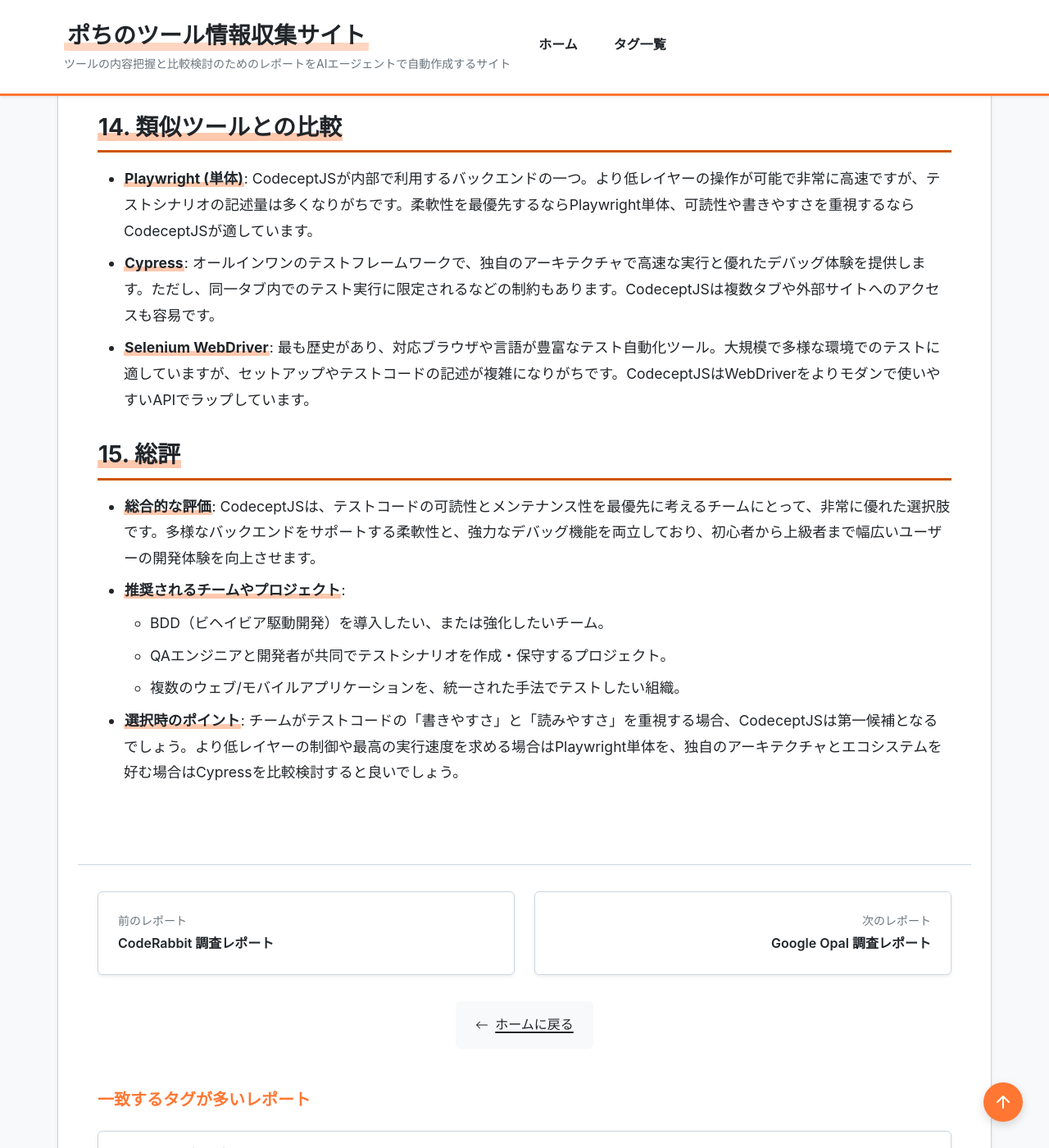
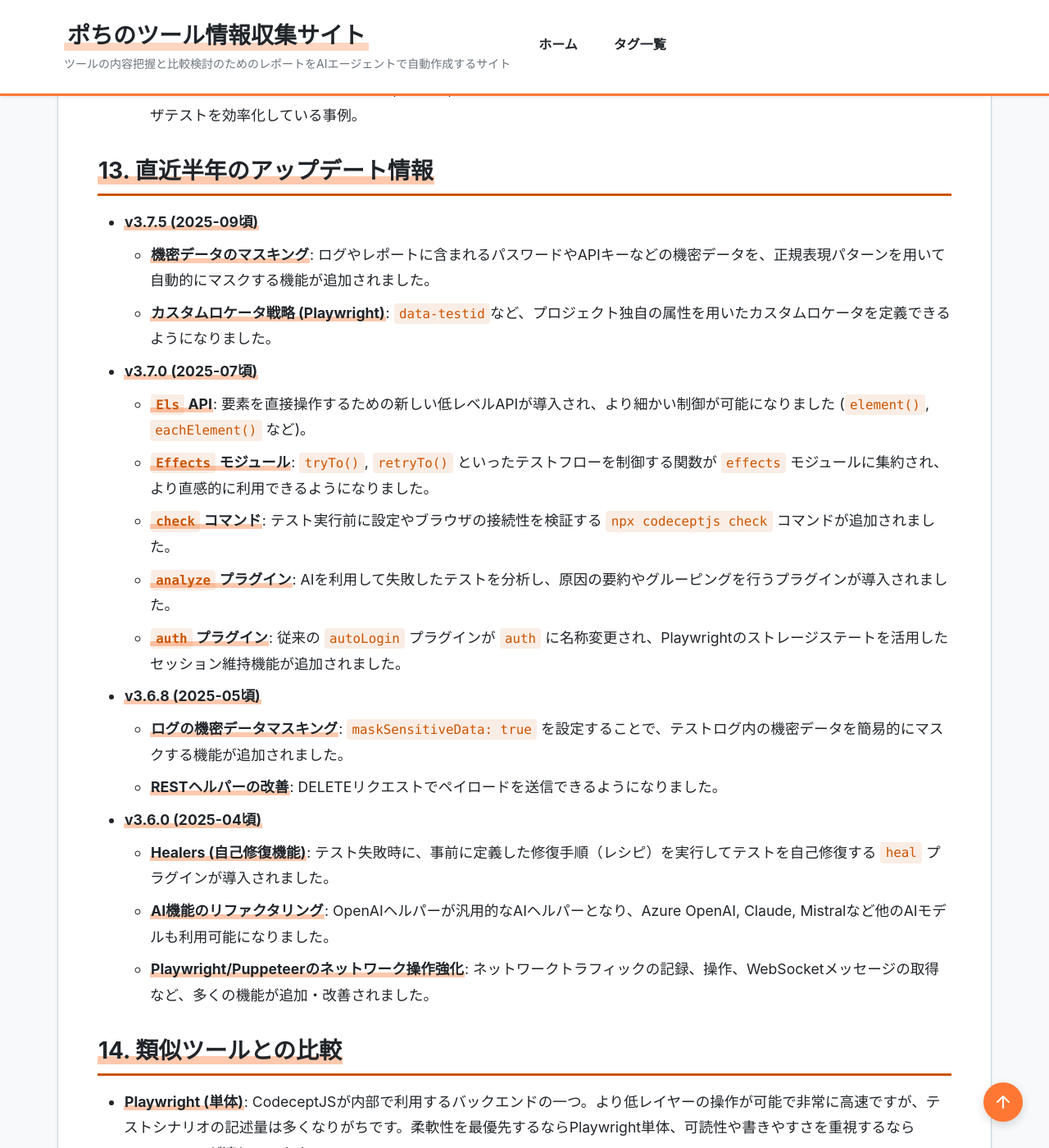
Before and after one commit to aegisfleet/tool-survey-report, a Jekyll site: the page built from _reports/codeceptjs.md, in a window 1280 px wide and 1400 px high, scrolled down 6171 px. Shown: the whole window at 82% size. Built offline with Jekyll 4.4.1, drawn with Linux system fonts in a browser that asks for light colours; some of the changed text lies outside the part shown.

Commit message:
feat: CodeceptJSレポートを最新情報に更新 (#139)
公式のChangelogに基づき、CodeceptJSの調査レポートを最新化しました。

- `last_updated`を更新
- v3.7.xの新機能（機密データマスキング、Els API、Effectsモジュール、analyzeプラグイン等）を「主要機能」に追記
- 「直近半年のアップデート情報」セクションを、v3.6.0からv3.7.5までの具体的なリリース内容に書き換え

Co-authored-by: google-labs-jules[bot] <161369871+google-labs-jules[bot]@users.noreply.github.com>

```diff
--- a/_reports/codeceptjs.md
+++ b/_reports/codeceptjs.md
@@ -46,8 +46,13 @@ relationships:
 * **ドライバ非依存**: Playwright, WebDriver, Puppeteerなどのバックエンドを切り替えても、テストコード自体は変更する必要がありません。
 * **インタラクティブデバッグ**: テスト実行を一時停止し、ブラウザの状態で対話的にコマンドを試すことができる強力なデバッグ機能を提供します。
 * **ページオブジェクトモデル**: UIの要素とロジックをページごとにカプセル化することで、テストコードの再利用性とメンテナンス性を向上させます。
-* **AIによる自己修復機能**: OpenAI GPTと連携し、セレクタの変更などで失敗したテストを自動的に修復する実験的な機能を持っています。
+* **AIによるテスト機能**:
+    * **自己修復機能**: OpenAI GPTと連携し、セレクタの変更などで失敗したテストを自動的に修復する実験的な機能を持っています (heal plugin)。
+    * **テスト分析**: 失敗したテストを分析し、原因の要約やグルーピングを行うAIプラグイン(analyze plugin)を提供します。
 * **豊富なレポート機能**: 標準でHTML, XML, JSON形式のレポートを生成でき、スクリーンショットやビデオ記録も簡単に組み込めます。
+* **Els API**: `element()`, `eachElement()` など、より低レベルで要素を直接操作するためのAPIを提供し、細かい制御を可能にします。
+* **Effectsモジュール**: `tryTo()`, `retryTo()` など、テストの実行フローを制御する関数をまとめたモジュールを提供し、柔軟な条件分岐やリトライ処理を記述できます。
+* **認証(auth)プラグイン**: `autoLogin`から名称変更され、Playwrightのストレージステートを利用してログイン状態を維持するなど、認証周りの処理を効率化します。
 
 ## **4. 特徴・強み (Pros)**
 
@@ -89,6 +94,7 @@ relationships:
 
 * CodeceptJSは開発用のテストツールであるため、本番環境のセキュリティやコンプライアンス認証（ISOなど）は直接の対象ではありません。
 * 利用する際は、テスト環境のセキュリティポリシーや、テストデータに個人情報など機密情報を含めないといった一般的な開発上の注意が必要です。
+* v3.7.5では、ログやレポートに出力される認証情報などの機密データを自動でマスクする機能が追加されました。
 
 ## **11. 操作性 (UI/UX) と学習コスト**
 
@@ -111,10 +117,22 @@ relationships:
 
 ## **13. 直近半年のアップデート情報**
 
-* **AI機能の強化**: `I.askGpt()` コマンドの追加など、テストシナリオ内でGPTを活用する機能が継続的に改善されています。
-* **Playwright/WebDriverサポートの向上**: 最新のブラウザバージョンへの対応や、新しいAPIへの追従が定期的に行われています。
-* **レポート機能の改善**: より詳細なテスト実行情報を含むレポートの出力や、外部ツールとの連携強化が進められています。
-* （※具体的なバージョン情報は公式サイトの[Releases](https://codecept.io/changelog)で確認可能）
+* **v3.7.5 (2025-09頃)**
+  * **機密データのマスキング**: ログやレポートに含まれるパスワードやAPIキーなどの機密データを、正規表現パターンを用いて自動的にマスクする機能が追加されました。
+  * **カスタムロケータ戦略 (Playwright)**: `data-testid`など、プロジェクト独自の属性を用いたカスタムロケータを定義できるようになりました。
+* **v3.7.0 (2025-07頃)**
+  * **`Els` API**: 要素を直接操作するための新しい低レベルAPIが導入され、より細かい制御が可能になりました (`element()`, `eachElement()` など)。
+  * **`Effects` モジュール**: `tryTo()`, `retryTo()` といったテストフローを制御する関数が `effects` モジュールに集約され、より直感的に利用できるようになりました。
+  * **`check` コマンド**: テスト実行前に設定やブラウザの接続性を検証する `npx codeceptjs check` コマンドが追加されました。
+  * **`analyze` プラグイン**: AIを利用して失敗したテストを分析し、原因の要約やグルーピングを行うプラグインが導入されました。
+  * **`auth` プラグイン**: 従来の `autoLogin` プラグインが `auth` に名称変更され、Playwrightのストレージステートを活用したセッション維持機能が追加されました。
+* **v3.6.8 (2025-05頃)**
+  * **ログの機密データマスキング**: `maskSensitiveData: true` を設定することで、テストログ内の機密データを簡易的にマスクする機能が追加されました。
+  * **RESTヘルパーの改善**: DELETEリクエストでペイロードを送信できるようになりました。
+* **v3.6.0 (2025-04頃)**
+  * **Healers (自己修復機能)**: テスト失敗時に、事前に定義した修復手順（レシピ）を実行してテストを自己修復する `heal` プラグインが導入されました。
+  * **AI機能のリファクタリング**: OpenAIヘルパーが汎用的なAIヘルパーとなり、Azure OpenAI, Claude, Mistralなど他のAIモデルも利用可能になりました。
+  * **Playwright/Puppeteerのネットワーク操作強化**: ネットワークトラフィックの記録、操作、WebSocketメッセージの取得など、多くの機能が追加・改善されました。
 
 ## **14. 類似ツールとの比較**
 
@@ -124,7 +142,7 @@ relationships:
 
 ## **15. 総評**
 
-* **総合的な評価**: CodeceptJSは、テストコードの可読性とメンテナンス性を最優先に考えるチームにとって、非常に優れた選択肢です。多様なバックエンドをサポートする柔軟性と、強力なデバッグ機能を両立しており、初心者から上級者まで幅広いユーザーの開発体験を向上させます。
+* **総合的な評価**: CodeceptJSは、テストコードの可読性とメンテナンス性を最優先に考えるチームにとって、非常に優れた選択肢です。多様なバックエンドをサポートする柔軟性と、強力なデバッグ機能、さらにAIによるテスト支援機能も積極的に取り入れており、初心者から上級者まで幅広いユーザーの開発体験を向上させます。
 * **推奨されるチームやプロジェクト**:
   * BDD（ビヘイビア駆動開発）を導入したい、または強化したいチーム。
   * QAエンジニアと開発者が共同でテストシナリオを作成・保守するプロジェクト。
```
Also changed, not shown: other parts of _reports/codeceptjs.md (+1 -1 lines).
